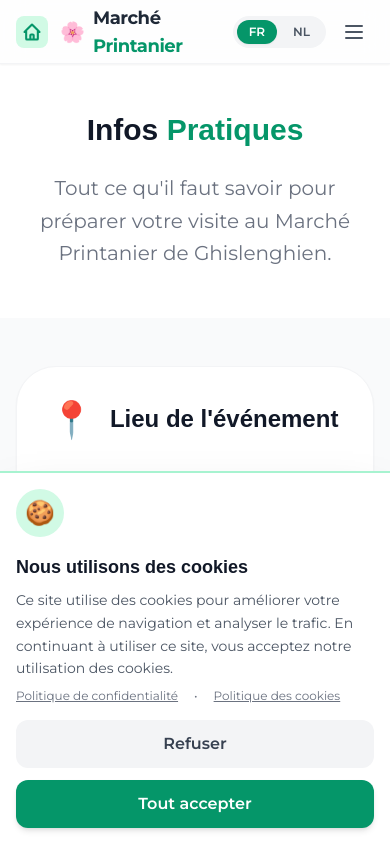
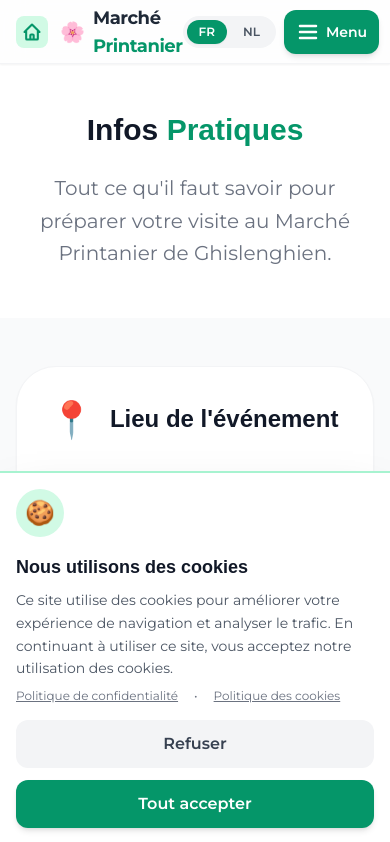
Before and after one commit to rdgdeg/marche-printanier-ghislenghien, a React (Vite) app: page /infos in a window 390 px wide. Shown: the top 842 px of the page. Built offline with nearby package versions, Linux system fonts and the light colour scheme.

Commit message:
Client: Bonpa → Bompa, retrait parking gratuit | Menu mobile plus visible (bouton vert Menu)

```diff
--- a/components/Header.tsx
+++ b/components/Header.tsx
@@ -47,13 +47,16 @@
           <LanguageSelector language={language} setLanguage={setLanguage} />
           <button
             onClick={() => setIsOpen(!isOpen)}
-            className="p-2 text-gray-600 hover:bg-gray-100 rounded-lg transition-colors"
-            aria-label="Toggle Menu"
+            className="min-w-[44px] min-h-[44px] flex items-center justify-center gap-1.5 px-3 py-2 bg-emerald-600 text-white rounded-xl font-semibold text-sm hover:bg-emerald-700 active:scale-95 transition-colors shadow-md"
+            aria-label={isOpen ? 'Fermer le menu' : 'Ouvrir le menu'}
           >
             {isOpen ? (
-              <svg className="w-6 h-6" fill="none" stroke="currentColor" viewBox="0 0 24 24"><path strokeLinecap="round" strokeLinejoin="round" strokeWidth="2" d="M6 18L18 6M6 6l12 12"></path></svg>
+              <svg className="w-6 h-6 flex-shrink-0" fill="none" stroke="currentColor" viewBox="0 0 24 24"><path strokeLinecap="round" strokeLinejoin="round" strokeWidth="2.5" d="M6 18L18 6M6 6l12 12"></path></svg>
             ) : (
-              <svg className="w-6 h-6" fill="none" stroke="currentColor" viewBox="0 0 24 24"><path strokeLinecap="round" strokeLinejoin="round" strokeWidth="2" d="M4 6h16M4 12h16M4 18h16"></path></svg>
+              <>
+                <svg className="w-6 h-6 flex-shrink-0" fill="none" stroke="currentColor" viewBox="0 0 24 24"><path strokeLinecap="round" strokeLinejoin="round" strokeWidth="2.5" d="M4 6h16M4 12h16M4 18h16"></path></svg>
+                <span>Menu</span>
+              </>
             )}
           </button>
         </div>
@@ -63,10 +66,10 @@
       {isOpen && (
         <>
           <div
-            className="md:hidden fixed inset-0 top-16 bg-black/40 z-40"
+            className="md:hidden fixed inset-0 top-16 bg-black/50 z-[100]"
             aria-hidden="true"
           />
-          <div className="md:hidden fixed inset-0 top-16 z-50 bg-white p-4 flex flex-col gap-6 animate-in slide-in-from-right duration-300 overflow-y-auto">
+          <div className="md:hidden fixed inset-0 top-16 z-[110] bg-white p-4 flex flex-col gap-6 overflow-y-auto animate-slide-in-from-right">
             <div className="flex flex-col gap-2">
             <MobileNavLink to="/">{t('nav.home')}</MobileNavLink>
             <MobileNavLink to="/infos">{t('nav.info')}</MobileNavLink>
--- a/data.ts
+++ b/data.ts
@@ -117,14 +117,14 @@
     featured: true
   },
   {
-    slug: 'atelier-bonpa',
-    nom: 'L\'atelier de Bonpa',
+    slug: 'atelier-bompa',
+    nom: 'L\'atelier de Bompa',
     titre: 'Gravures sur bois, découpe sur bois, création artistique en bois et impression 3D',
     categories: ['Gravure & impression', 'Déco & céramique'],
     description_courte: 'Gravures et découpes sur bois, créations artistiques et impressions 3D.',
-    description_longue: 'L\'atelier de Bonpa allie tradition et modernité avec des gravures et découpes sur bois, des créations artistiques uniques et des impressions 3D. Chaque pièce est réalisée avec passion et précision.',
+    description_longue: 'L\'atelier de Bompa allie tradition et modernité avec des gravures et découpes sur bois, des créations artistiques uniques et des impressions 3D. Chaque pièce est réalisée avec passion et précision.',
     email: '',
-    photo_principale: 'https://picsum.photos/seed/bonpa/800/600',
+    photo_principale: 'https://picsum.photos/seed/bompa/800/600',
     featured: false
   },
   {
@@ -264,7 +264,6 @@
   details: [
     'Château gonflable pour les enfants',
     'Restauration sur place',
-    'Parking gratuit à proximité',
     'Accès PMR complet',
     'Espace Food & Drinks locaux',
     'Activités créatives pour enfants toute la journée'
```
